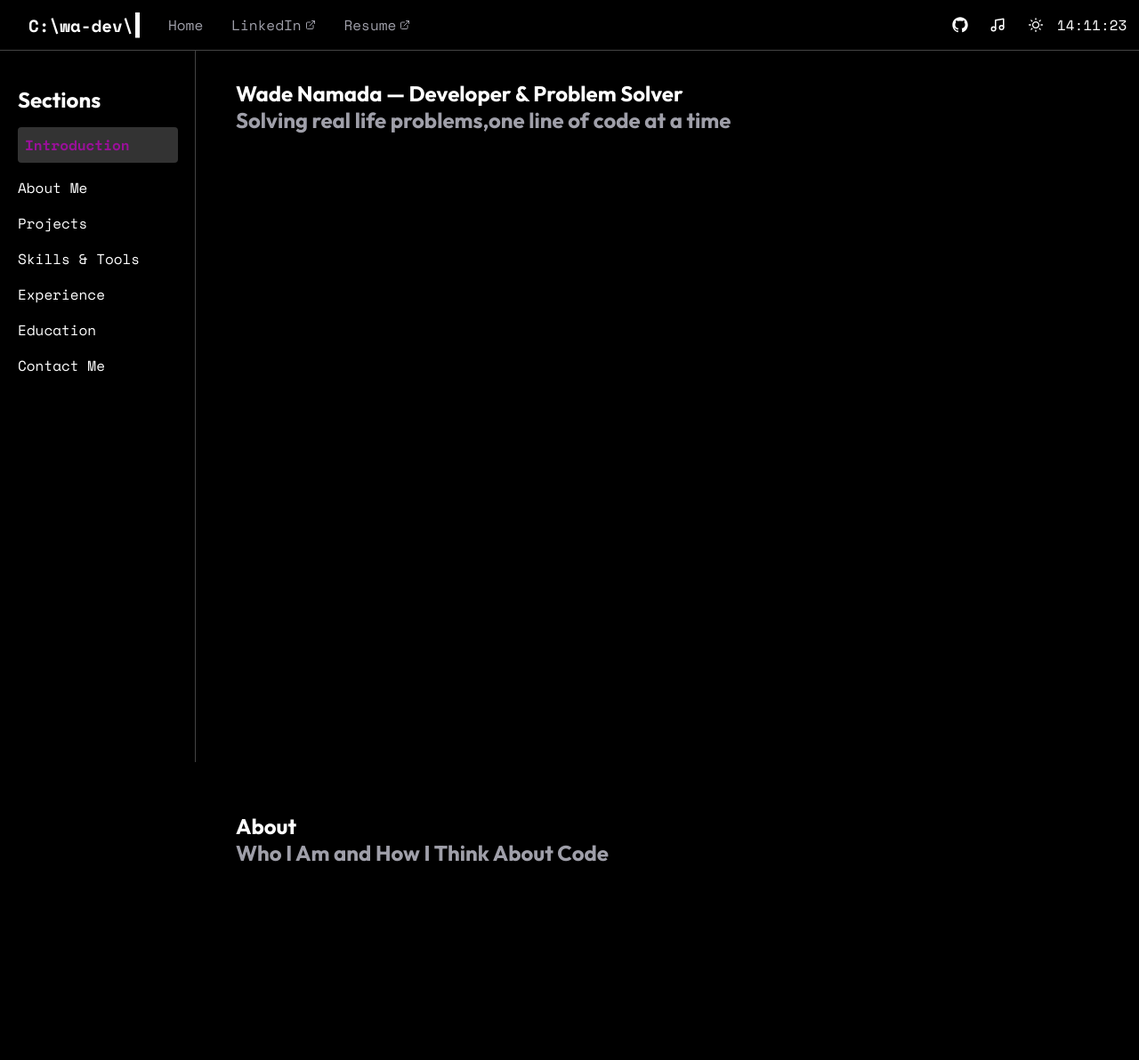
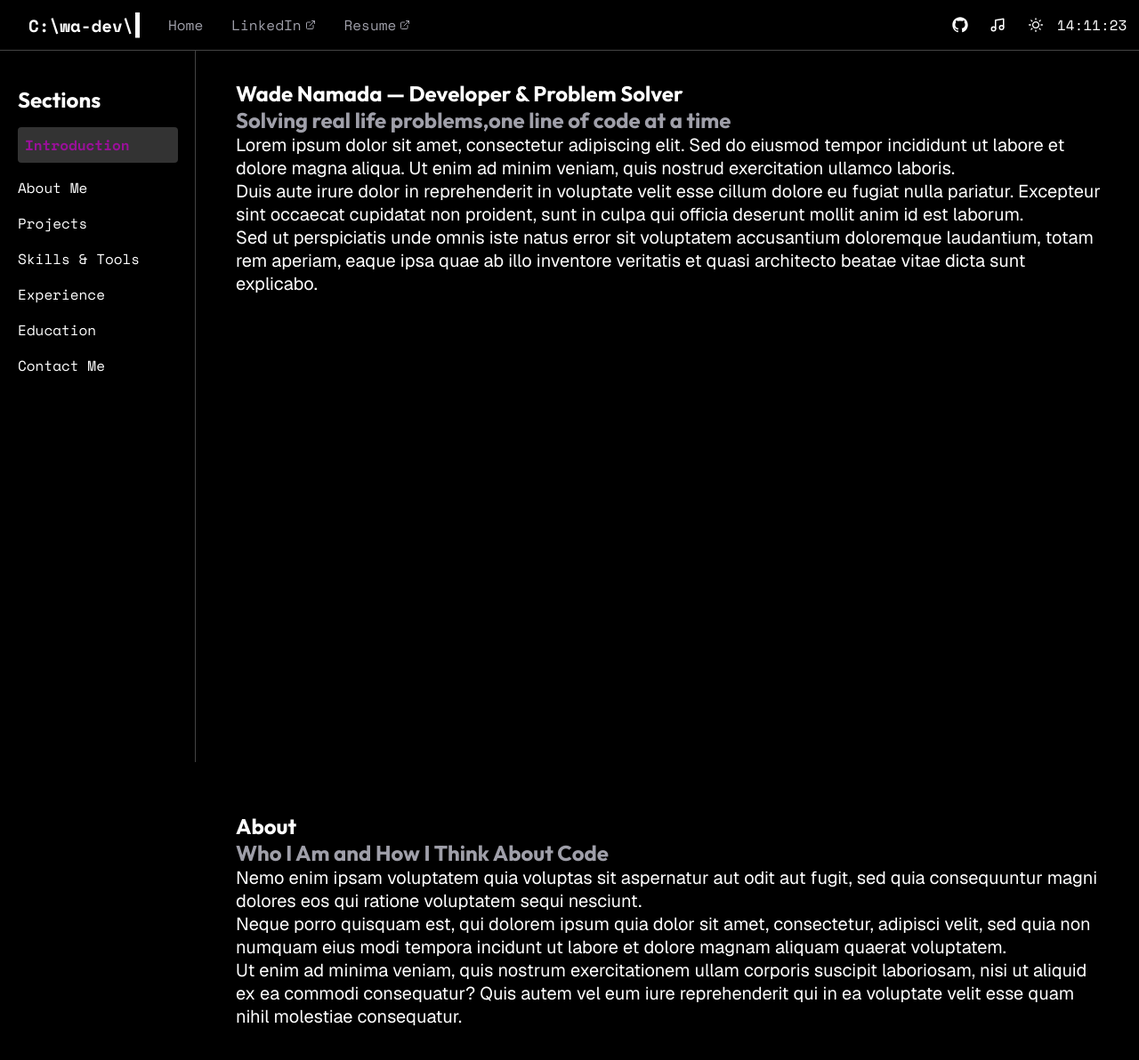
Before and after one commit to wade00000/My-Portfolio, a React (Vite) app: page /intro in a window 1280 px wide. Shown: the top 1192 px of the page at 89% size. Built offline with nearby package versions, Linux system fonts and the light colour scheme.

Commit message:
fix: URL path not updating on scroll

```diff
--- a/src/components/Content.jsx
+++ b/src/components/Content.jsx
@@ -62,7 +62,8 @@
             setActiveSection(sectionId)
 
 
-          const route = sectionToRoute[sectionId]
+            const route = sectionToRoute[sectionId]
+
 
           // Only update URL if we've done the initial scroll
           if(hasInitialScrolled.current && route && location.pathname !== route){
@@ -75,7 +76,7 @@
 
         return () => observerRef.current.disconnect()
 
-  }, [])
+  }, [location.pathname])
 
   const observer = el => {
      if (el && observerRef.current){
@@ -89,11 +90,17 @@
   <section ref={observer} id="intro">
     <h1>Wade Namada — Developer & Problem Solver</h1>
     <h1 className="grey">Solving real life problems,one line of code at a time</h1>
+    <p>Lorem ipsum dolor sit amet, consectetur adipiscing elit. Sed do eiusmod tempor incididunt ut labore et dolore magna aliqua. Ut enim ad minim veniam, quis nostrud exercitation ullamco laboris.</p>
+    <p>Duis aute irure dolor in reprehenderit in voluptate velit esse cillum dolore eu fugiat nulla pariatur. Excepteur sint occaecat cupidatat non proident, sunt in culpa qui officia deserunt mollit anim id est laborum.</p>
+    <p>Sed ut perspiciatis unde omnis iste natus error sit voluptatem accusantium doloremque laudantium, totam rem aperiam, eaque ipsa quae ab illo inventore veritatis et quasi architecto beatae vitae dicta sunt explicabo.</p>
   </section>
 
   <section ref={observer} id="aboutme">
     <h1 className="show">About</h1>
     <h1 className="grey">Who I Am and How I Think About Code</h1>
+    <p>Nemo enim ipsam voluptatem quia voluptas sit aspernatur aut odit aut fugit, sed quia consequuntur magni dolores eos qui ratione voluptatem sequi nesciunt.</p>
+    <p>Neque porro quisquam est, qui dolorem ipsum quia dolor sit amet, consectetur, adipisci velit, sed quia non numquam eius modi tempora incidunt ut labore et dolore magnam aliquam quaerat voluptatem.</p>
+    <p>Ut enim ad minima veniam, quis nostrum exercitationem ullam corporis suscipit laboriosam, nisi ut aliquid ex ea commodi consequatur? Quis autem vel eum iure reprehenderit qui in ea voluptate velit esse quam nihil molestiae consequatur.</p>
   </section>
 
   <section ref={observer} id="projects">
```
